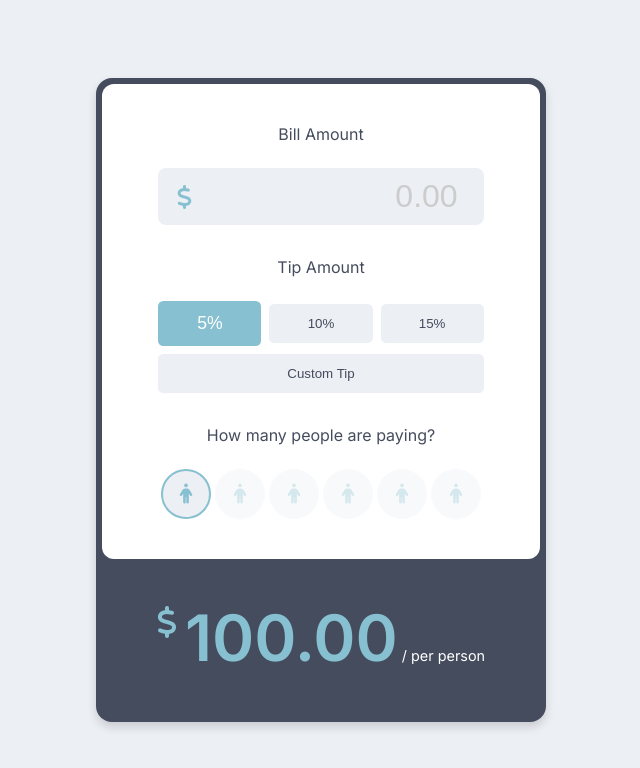
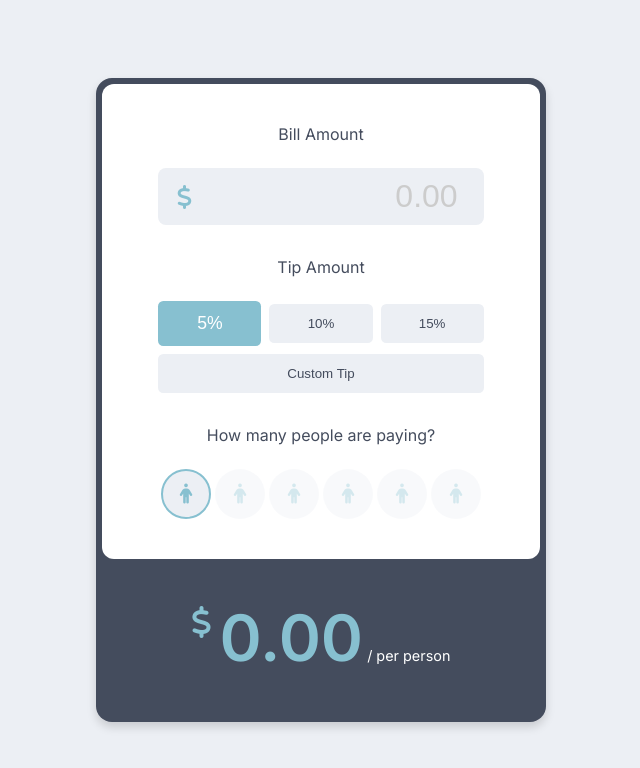
Before and after one commit to treehouse/javascript-tip-calculator, a website: page index.html in a window 1280 px wide. Shown: the whole page, without its empty margins (319-959 px from the left). Drawn offline with nearby package versions, Linux system fonts and the light colour scheme.

Commit message:
set initial value back to 0 for total

```diff
--- a/gulpfile.js
+++ b/gulpfile.js
@@ -9,7 +9,7 @@ function styles() {
     return src('./frontend/src/styles/**/*.scss')
         .pipe(scssCompile())
         .pipe(addCssPrefixer('last 2 versions'))
-        .pipe(cssMinify())
+        // .pipe(cssMinify())
         .pipe(dest('./frontend/dist/styles'))
 }
 
--- a/index.html
+++ b/index.html
@@ -62,7 +62,7 @@
         <div class="final-output">
             <i class="fa-solid fa-dollar-sign"></i>
             <p>
-                <span>100.00</span>
+                <span>0.00</span>
                 / per person
             </p>
         </div>
```
Also changed, not shown: README.md, frontend/dist/styles/app.css.
